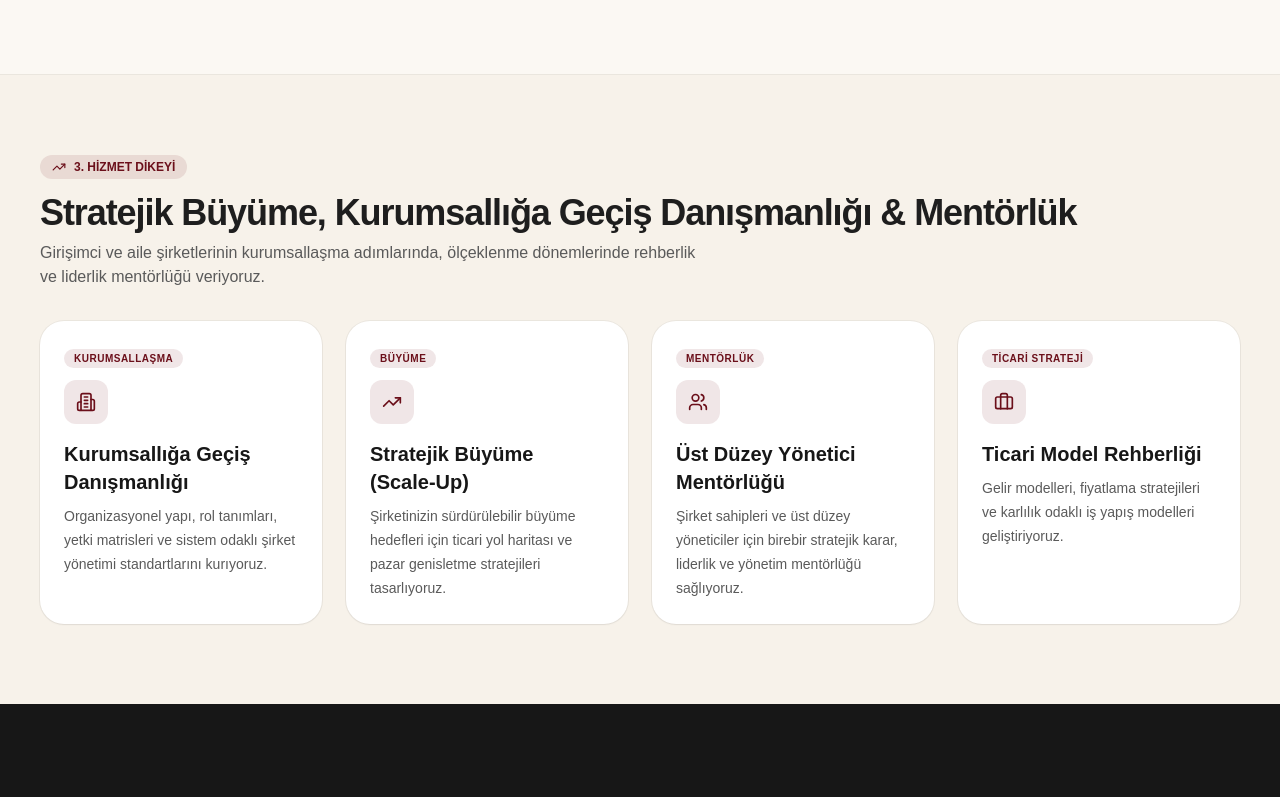
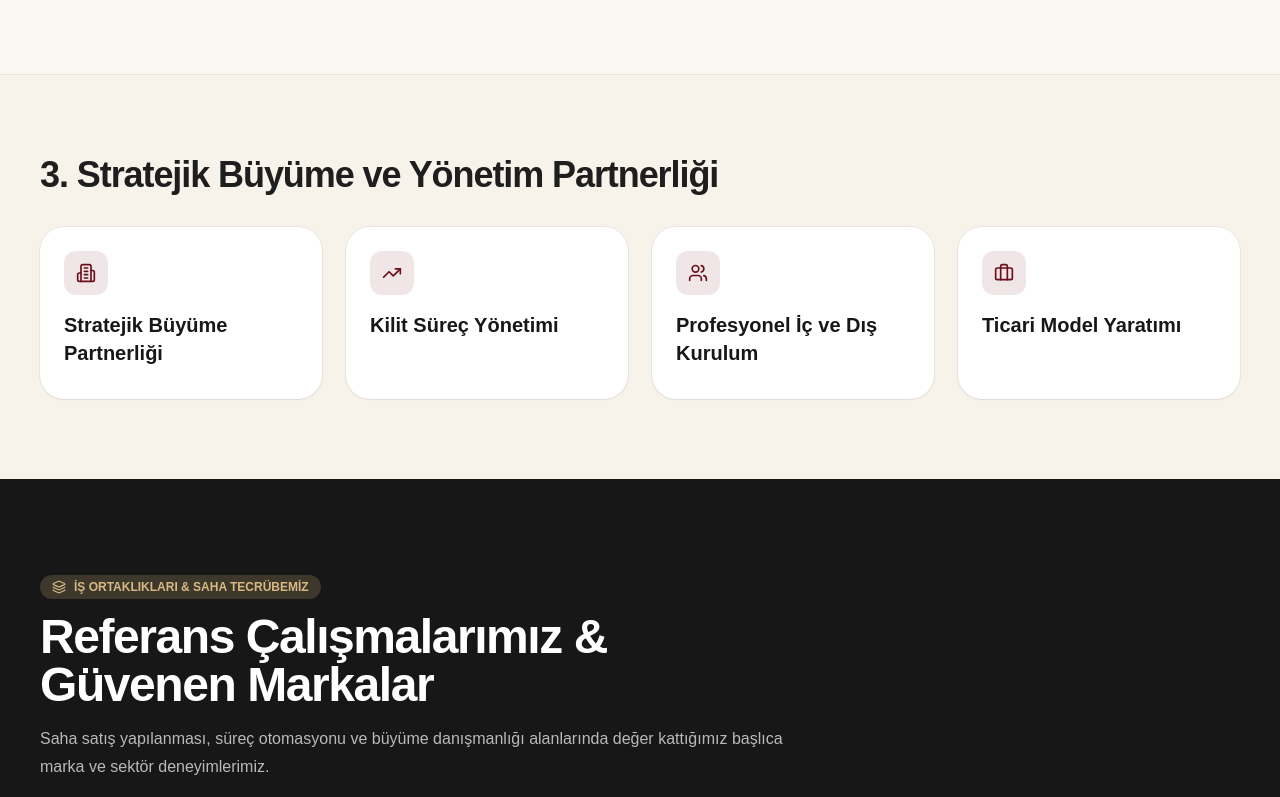
Before and after one commit to cantugsivri/cntg-site, a Next.js app: page / in a window 1280 px wide. Shown: the part 1706-2503 px from the top of the page. Built offline with nearby package versions, Linux system fonts and the light colour scheme.

Commit message:
section 3: new title, remove badge/subtitle, update 4 card titles

```diff
--- a/app/page.tsx
+++ b/app/page.tsx
@@ -144,7 +144,7 @@ export default function CNTGLandingPage() {
                     <TrendingUp className="h-6 w-6" />
                   </div>
                   <h3 className="text-lg font-bold sm:text-xl text-[#171717] group-hover:text-[#6B0F1A] transition">
-                    Şirket Kurulum, Stratejik Büyüme ve Yönetim Danışmanlığı
+                    Şirket Stratejik Büyüme ve Yönetim Partnerliği
                   </h3>
                 </div>
                 <div className="mt-6 pt-4 border-t border-black/5 flex items-center justify-between text-xs font-semibold text-[#6B0F1A]">
@@ -237,46 +237,36 @@ export default function CNTGLandingPage() {
         </div>
       </section>
 
-      {/* DETAILED SECTION 3: STRATEJİK BÜYÜME, KURUMSALLIĞA GEÇİŞ DANIŞMANLIĞI & MENTÖRLÜK */}
+      {/* DETAILED SECTION 3: STRATEJİK BÜYÜME VE YÖNETİM PARTNERLİĞİ */}
       <section id="kurumsallik-mentorluk" className="mx-auto max-w-7xl px-4 py-12 sm:px-6 sm:py-20 lg:px-10 w-full border-t border-black/5">
         <div className="flex flex-col md:flex-row md:items-end justify-between mb-8 gap-4">
           <div>
-            <div className="inline-flex items-center gap-2 rounded-full bg-[#6B0F1A]/10 px-3 py-1 text-xs font-semibold text-[#6B0F1A]">
-              <TrendingUp className="h-3.5 w-3.5" /> 3. HİZMET DİKEYİ
-            </div>
-            <h2 className="mt-3 text-2xl font-bold tracking-[-0.03em] sm:text-4xl">
-              Stratejik Büyüme, Kurumsallığa Geçiş Danışmanlığı & Mentörlük
+            <h2 className="text-2xl font-bold tracking-[-0.03em] sm:text-4xl">
+              3. Stratejik Büyüme ve Yönetim Partnerliği
             </h2>
-            <p className="mt-2 text-base text-[#5A5A5A] max-w-2xl">
-              Girişimci ve aile şirketlerinin kurumsallaşma adımlarında, ölçeklenme dönemlerinde rehberlik ve liderlik mentörlüğü veriyoruz.
-            </p>
           </div>
         </div>
 
         <div className="grid gap-6 md:grid-cols-2 lg:grid-cols-4">
           <ServiceCard
             icon={<Building2 />}
-            title="Kurumsallığa Geçiş Danışmanlığı"
-            text="Organizasyonel yapı, rol tanımları, yetki matrisleri ve sistem odaklı şirket yönetimi standartlarını kurıyoruz."
-            badge="Kurumsallaşma"
+            title="Stratejik Büyüme Partnerliği"
+            text=""
           />
           <ServiceCard
             icon={<TrendingUp />}
-            title="Stratejik Büyüme (Scale-Up)"
-            text="Şirketinizin sürdürülebilir büyüme hedefleri için ticari yol haritası ve pazar genisletme stratejileri tasarlıyoruz."
-            badge="Büyüme"
+            title="Kilit Süreç Yönetimi"
+            text=""
           />
           <ServiceCard
             icon={<Users />}
-            title="Üst Düzey Yönetici Mentörlüğü"
-            text="Şirket sahipleri ve üst düzey yöneticiler için birebir stratejik karar, liderlik ve yönetim mentörlüğü sağlıyoruz."
-            badge="Mentörlük"
+            title="Profesyonel İç ve Dış Kurulum"
+            text=""
           />
           <ServiceCard
             icon={<Briefcase />}
-            title="Ticari Model Rehberliği"
-            text="Gelir modelleri, fiyatlama stratejileri ve karlılık odaklı iş yapış modelleri geliştiriyoruz."
-            badge="Ticari Strateji"
+            title="Ticari Model Yaratımı"
+            text=""
           />
         </div>
       </section>
```
